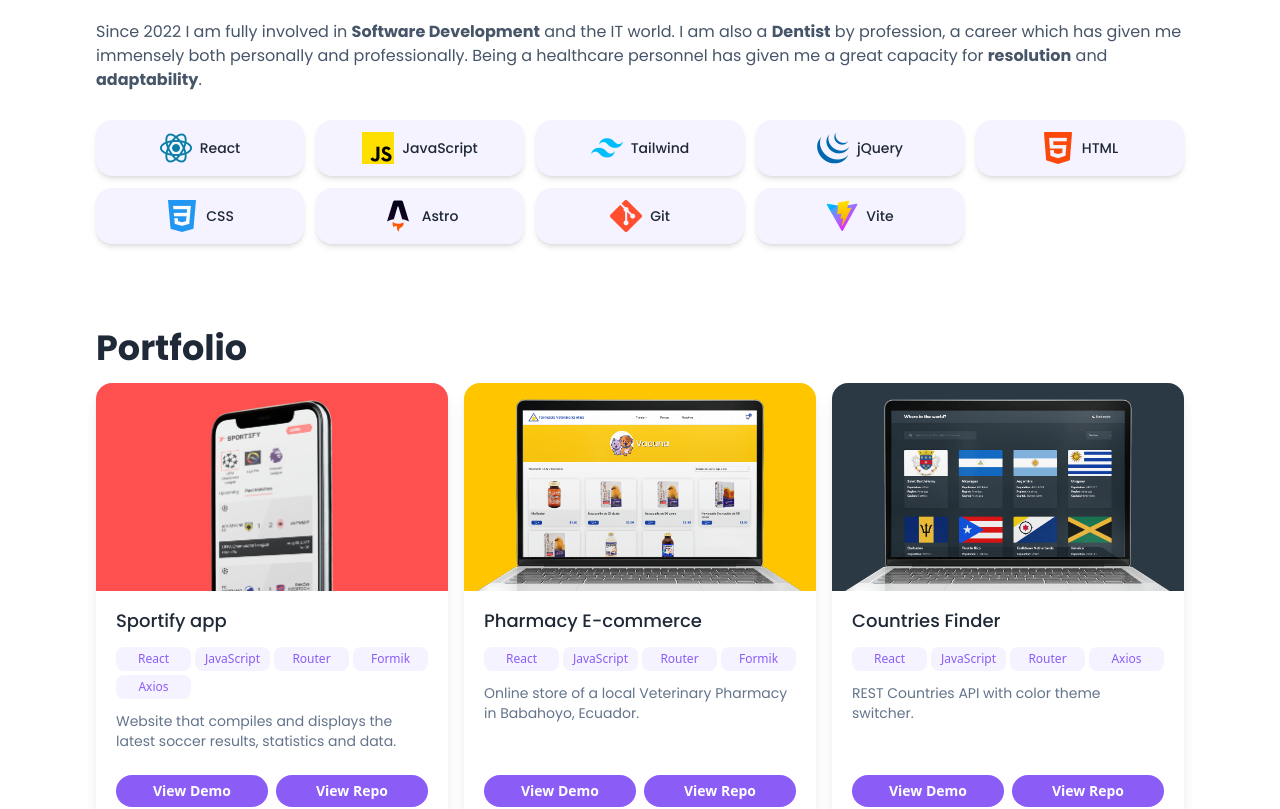
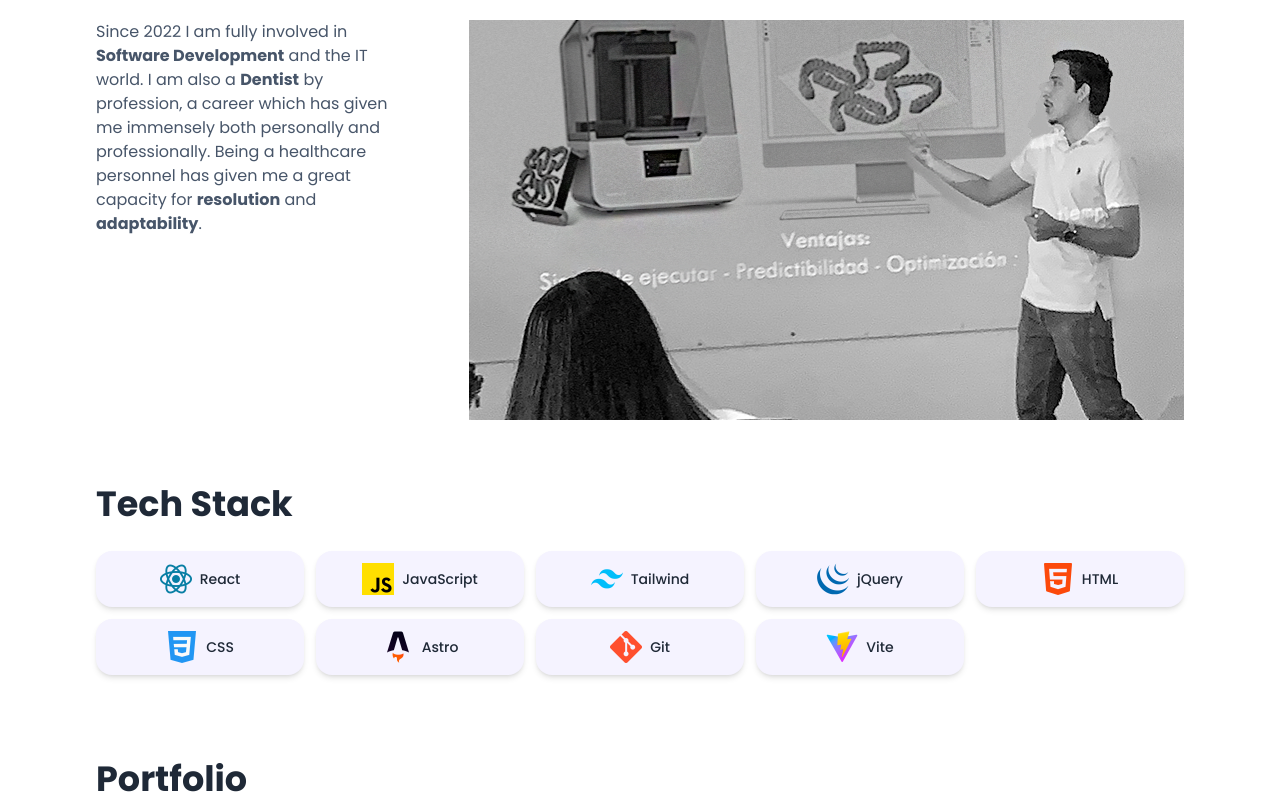
Before and after one commit to JoseDanielRomero/Jose-Romero-Portfolio, a React (Create React App) app: page / in a window 1280 px wide. Shown: the part 571-1380 px from the top of the page. Built offline with nearby package versions, Linux system fonts and the light colour scheme.

Commit message:
Fix ProyectsSection and AboutSection design

```diff
--- a/src/components/AboutSection.js
+++ b/src/components/AboutSection.js
@@ -1,3 +1,5 @@
+import aboutmeImage from '../images/about-photo-jr.png'
+
 function AboutSection() {
 
   const techStack = [
@@ -49,18 +51,28 @@ function AboutSection() {
   ]
 
   return (
+    <>
       <article className="h-auto w-full flex flex-col items-start justify-start gap-2">
         <h3 className="font-poppins font-bold text-[25px] md:text-[35px] leading-[2.3rem] md:leading-[55px] mt-3 md:mt-8 text-gray-800">About me</h3>
-      <p className="font-poppins text-base font-normal text-slate-600">Since 2022 I am fully involved in <b>Software Development</b> and the IT world. I am also a <b>Dentist</b> by profession, a career which has given me immensely both personally and professionally. Being a healthcare personnel has given me a great capacity for <b>resolution</b> and <b>adaptability</b>.</p>
-      <section className="grid grid-cols-2 md:grid-cols-3 lg:grid-cols-5 gap-3 w-full my-5">
+        <section className="h-auto md:h-[400px] w-full flex flex-col md:flex-row gap-4">
+          <div className="h-auto w-full md:h-full md:w-1/3">
+            <p className="font-poppins text-base font-normal md:pr-10 text-slate-600">Since 2022 I am fully involved in <b>Software Development</b> and the IT world. I am also a <b>Dentist</b> by profession, a career which has given me immensely both personally and professionally. Being a healthcare personnel has given me a great capacity for <b>resolution</b> and <b>adaptability</b>.</p>
+          </div>
+          <div className="h-[300px] w-full bg-cover md:bg-auto md:h-full md:w-2/3 bg-right-top bg-no-repeat mb-5 md:mb-0" style={{backgroundImage: `url(${aboutmeImage})`}} />
+        </section>
+      </article>
+      <article className="h-auto w-full flex flex-col items-start justify-start gap-2 md:gap-0">
+        <h3 className="font-poppins font-bold text-[25px] md:text-[35px] leading-[2.3rem] md:leading-[55px] mt-5 md:mt-14 text-gray-800">Tech Stack</h3>
+        <div className="grid grid-cols-2 md:grid-cols-3 lg:grid-cols-5 gap-3 w-full mt-0 mb-5 md:my-5">
           {techStack.map(tech => (
-          <div key={tech.id} className="h-14 bg-violet-50 shadow-md rounded-2xl p-3 flex flex-row items-center justify-center gap-2">
+            <section key={tech.id} className="h-14 bg-violet-50 shadow-md rounded-2xl p-3 flex flex-row items-center justify-center gap-2">
               <img src={require(`../images/${tech.image}.png`)} className="object-cover max-h-full max-w-full" alt={tech.name} />
               <p className="font-poppins text-sm font-medium text-gray-800">{tech.name}</p>
+            </section>
+          ))}
         </div>
-        ))}
-      </section>
       </article>
+    </>
   )
 }
 
--- a/src/components/Navbar.js
+++ b/src/components/Navbar.js
@@ -12,8 +12,8 @@ function Navbar() {
         </div>
       </div>
       <div className="w-auto flex flex-row items-center justify-between gap-5 md:gap-10">
-        <a href="https://github.com/JoseDanielRomero" target="_blank"><img src={githubLogo} alt="Github page" className="h-6 md:h-7 hover:grayscale-[10%] hover:contrast-150"/></a>
-        <a href="https://www.linkedin.com/in/jose-daniel-romero-t/" target="_blank"><img src={linkedinLogo} alt="Linkedin page" className="h-6 md:h-7 hover:grayscale-[10%] hover:contrast-150"/></a>
+        <a href="https://github.com/JoseDanielRomero" target="_blank"><img src={githubLogo} alt="Github page" className="h-6 md:h-7 hover:grayscale-[30%] hover:contrast-150"/></a>
+        <a href="https://www.linkedin.com/in/jose-daniel-romero-t/" target="_blank"><img src={linkedinLogo} alt="Linkedin page" className="h-6 md:h-7 hover:grayscale-[30%] hover:contrast-150"/></a>
       </div>
     </nav>
   )
--- a/src/components/ProyectsSection.js
+++ b/src/components/ProyectsSection.js
@@ -64,9 +64,9 @@ function ProyectsSection() {
   ]
 
   return (
-    <article className="h-auto w-full flex flex-col items-start justify-start gap-2">
-      <h3 className="font-poppins font-bold text-[25px] md:text-[35px] leading-[2.3rem] md:leading-[55px] mt-10 md:mt-14 text-gray-800">Portfolio</h3>
-      <div className="grid grid-cols-1 md:grid-cols-2 lg:grid-cols-3 gap-4 w-full mb-5">
+    <article className="h-auto w-full flex flex-col items-start justify-start gap-2 md:gap-0">
+      <h3 className="font-poppins font-bold text-[25px] md:text-[35px] leading-[2.3rem] md:leading-[55px] mt-5 md:mt-14 text-gray-800">Portfolio</h3>
+      <div className="grid grid-cols-1 md:grid-cols-2 lg:grid-cols-3 gap-4 w-full mt-0 mb-5 md:my-5">
         {proyects.map(proyect => {
           return (
             <section key={proyect.id} className="h-auto w-full rounded-xl flex flex-col items-center justify-between bg-white shadow-lg pb-6" >
```
Also changed, not shown: src/images/about-photo-jr.png (added). Lines whose indentation alone changed are shown as unchanged.
